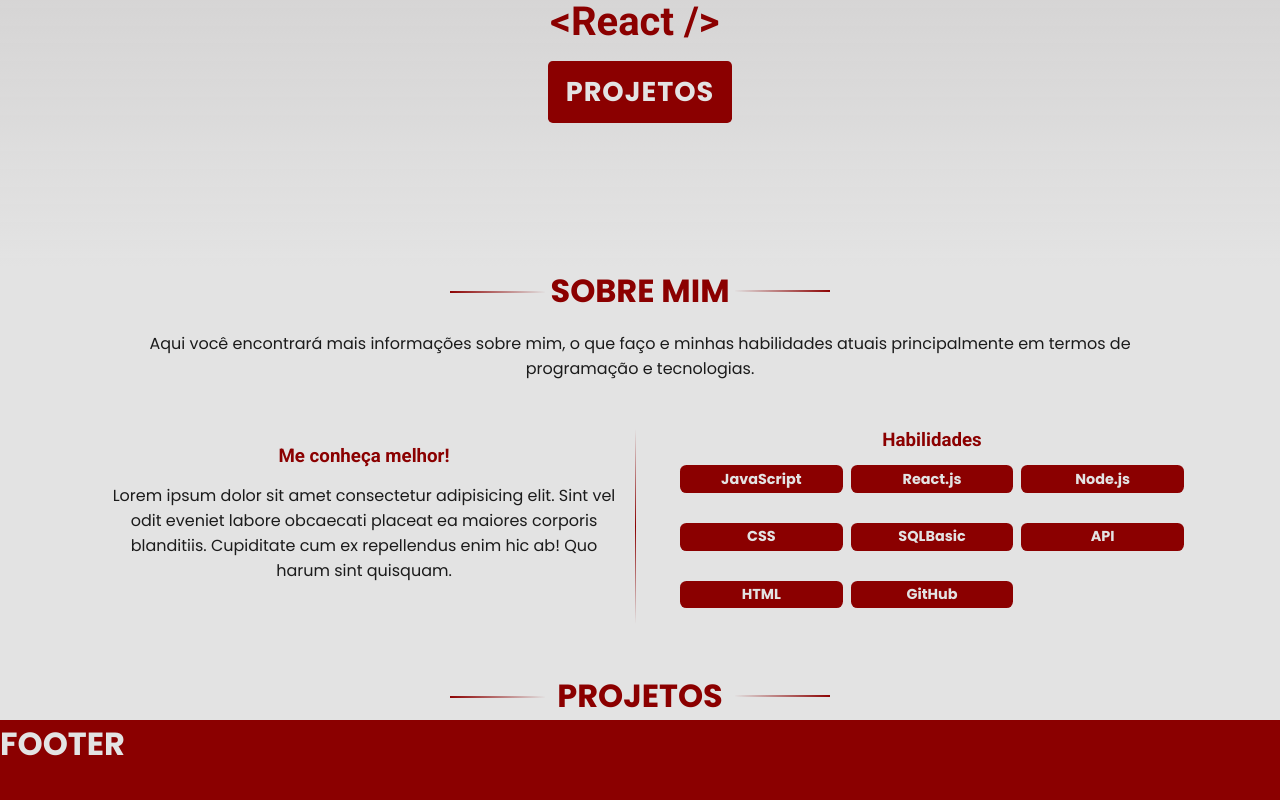
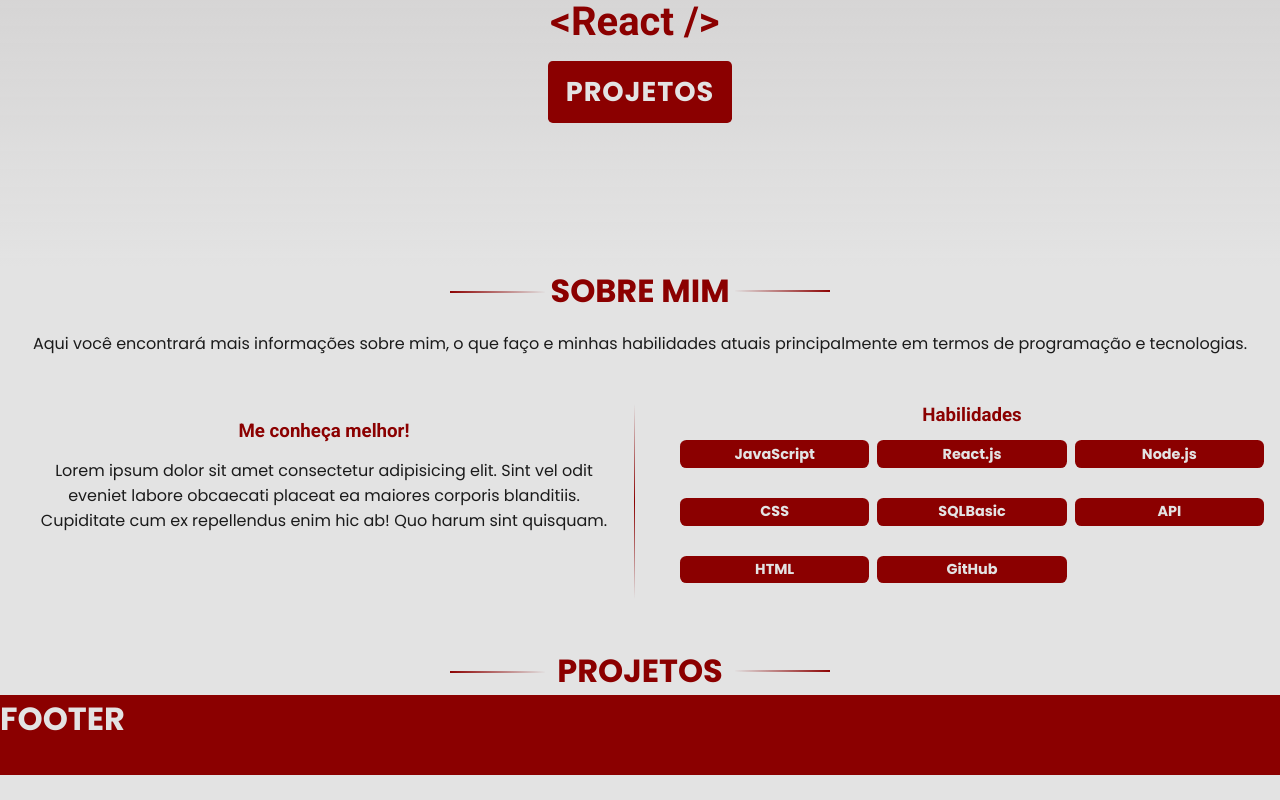
Before and after one commit to Carlos-Castro11/Carlos-Castro, a React (Create React App) app: page / in a window 1280 px wide. Shown: the part 421-1221 px from the top of the page. After the commit the page ends 1196 px from the top, so only its background shows below. Built offline with nearby package versions, Linux system fonts and the light colour scheme.

Commit message:
darktheme

```diff
--- a/src/Components/About/About.jsx
+++ b/src/Components/About/About.jsx
@@ -8,7 +8,7 @@ const About = () => {
   return (
     <section
       id="about"
-      className={`${dark ? styles.aboutDark : styles.about} container`}
+      className={`${styles.about} ${dark && styles.aboutDark} container`}
     >
       <h1 className={styles.title}>Sobre mim</h1>
       <p className={styles.subtitle}>
--- a/src/Components/About/About.module.css
+++ b/src/Components/About/About.module.css
@@ -1,5 +1,8 @@
+.about {
+  min-width: 100%;
+}
+
 .aboutDark {
-  min-width: 100%;
   background: var(--bg1Dark);
 }
 
@@ -132,16 +135,7 @@
     font-size: 1rem;
   }
 
-  .aboutDark .subtitle {
-    font-size: 1rem;
-  }
-
   .aboutContent {
-    grid-template-columns: 1fr 1fr;
-    gap: 1rem;
-  }
-
-  .aboutDark .aboutContent {
     grid-template-columns: 1fr 1fr;
     gap: 1rem;
   }
@@ -167,15 +161,7 @@
     font-size: 1rem;
   }
 
-  .aboutDark .aboutContent p {
-    font-size: 1rem;
-  }
-
   .tech p {
-    font-size: 0.9rem;
-  }
-
-  .aboutDark .tech p {
     font-size: 0.9rem;
   }
 
--- a/src/Components/Header/Header.module.css
+++ b/src/Components/Header/Header.module.css
@@ -158,6 +158,7 @@
 
 .iconNav {
   fill: var(--main);
+  margin-bottom: 0.1rem;
 }
 
 .navListDark .iconNav {
--- a/src/Components/Projects/Projects.jsx
+++ b/src/Components/Projects/Projects.jsx
@@ -8,7 +8,7 @@ const Projects = () => {
   return (
     <section
       id="projects"
-      className={dark ? styles.projectsDark : styles.projects}
+      className={`${styles.projects} ${dark && styles.projectsDark}`}
     >
       <h1 className={styles.title}>Projetos</h1>
     </section>
--- a/src/Components/Projects/Projects.module.css
+++ b/src/Components/Projects/Projects.module.css
@@ -1,10 +1,9 @@
 .projects {
-  margin-top: 3rem;
+  padding-top: 3rem;
 }
 
 .projectsDark {
   background: var(--bg1Dark);
-  padding-top: 3rem;
 }
 
 .title {
```
Also changed, not shown: src/assets/icons/contact.svg.
